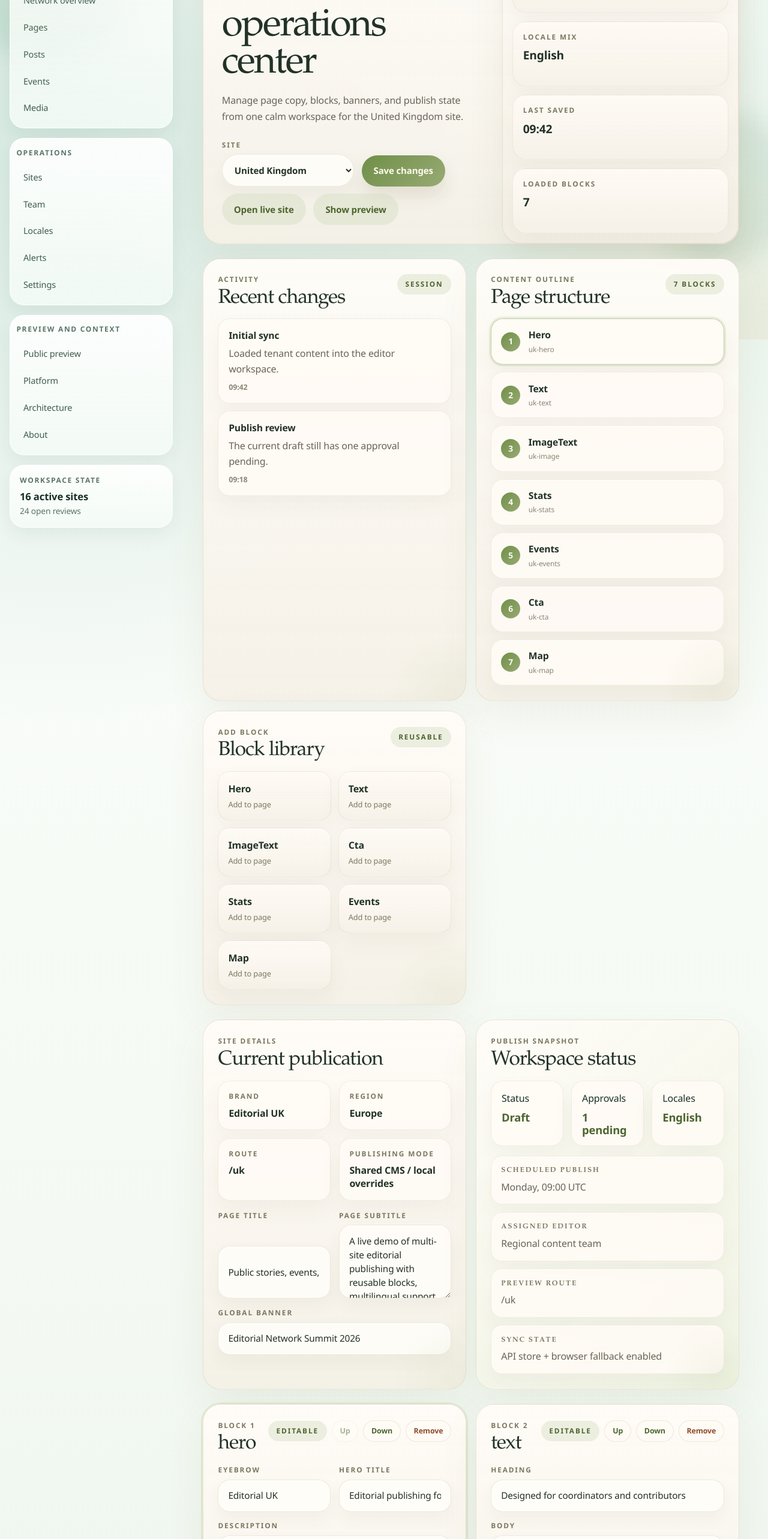
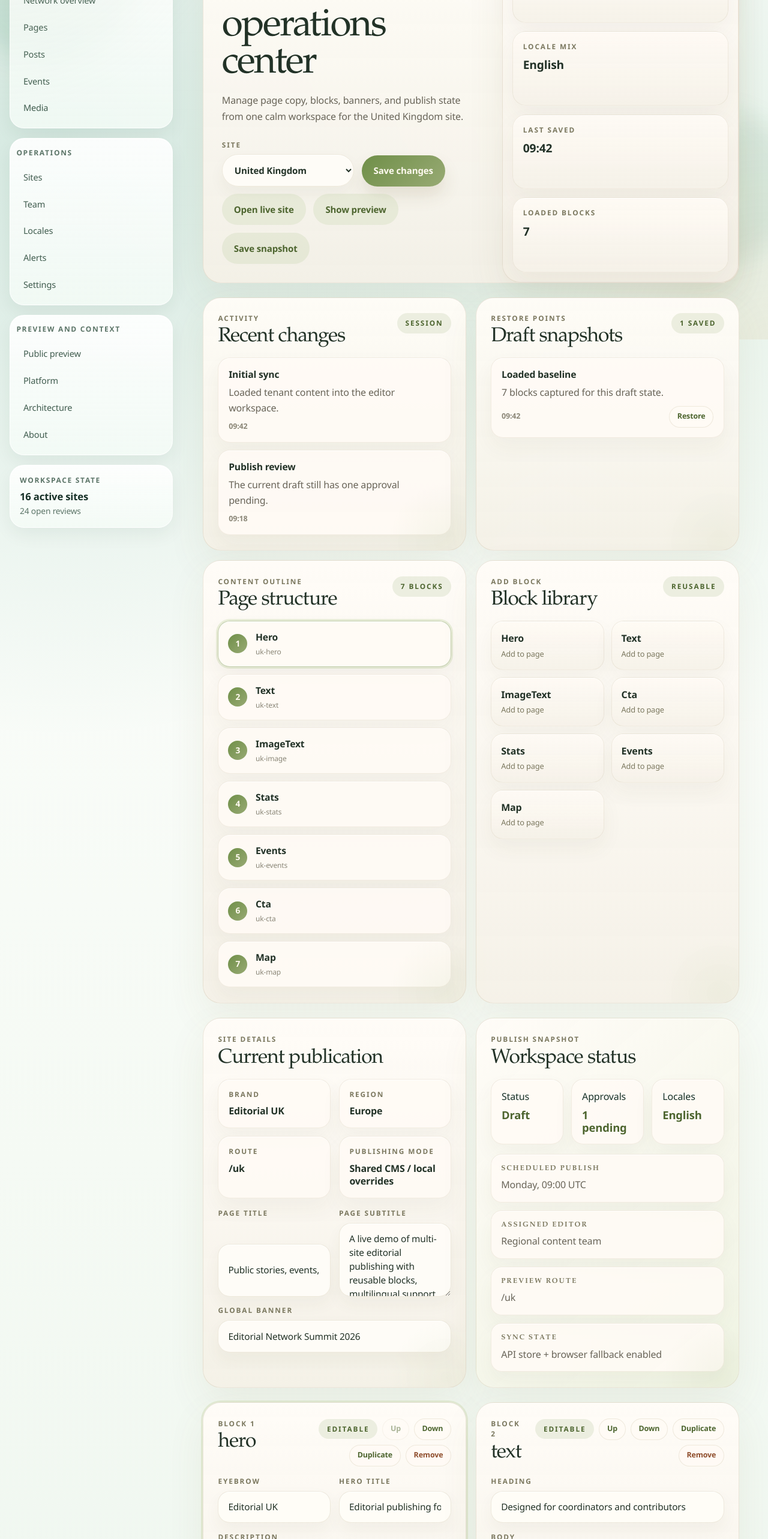
Before and after one commit to rajat1155-rrrkk/Editorial-CMS, a Next.js app: page /admin in a window 1280 px wide. Shown: the part 234-2800 px from the top of the page at 60% size. Built offline with nearby package versions, Linux system fonts and the light colour scheme.

Commit message:
Add admin snapshots and duplication

```diff
--- a/app/globals.css
+++ b/app/globals.css
@@ -2520,6 +2520,18 @@ h3,
   color: #8b8778;
   font-size: 0.78rem;
   font-weight: 600;
+}
+
+.admin-history-item__footer {
+  display: flex;
+  align-items: center;
+  justify-content: space-between;
+  gap: 0.75rem;
+  margin-top: 0.55rem;
+}
+
+.admin-history-item__footer span {
+  margin-top: 0;
 }
 
 .admin-preview-panel {
--- a/components/admin/admin-editor.tsx
+++ b/components/admin/admin-editor.tsx
@@ -20,6 +20,16 @@ type HistoryEntry = {
   detail: string;
   time: string;
 };
+type RevisionEntry = {
+  id: string;
+  label: string;
+  time: string;
+  snapshot: TenantContent;
+};
+
+function timeLabel() {
+  return new Date().toLocaleTimeString([], { hour: "2-digit", minute: "2-digit" });
+}
 
 function createBlock(type: CmsBlockType): CmsBlock {
   const id = `${type}-${Date.now().toString(36)}-${Math.random().toString(36).slice(2, 6)}`;
@@ -115,6 +125,7 @@ export function AdminEditor({ initialSite }: AdminEditorProps) {
     { label: "Initial sync", detail: "Loaded tenant content into the editor workspace.", time: "09:42" },
     { label: "Publish review", detail: "The current draft still has one approval pending.", time: "09:18" }
   ]);
+  const [revisions, setRevisions] = useState<RevisionEntry[]>([]);
 
   const currentTenant = TENANT_DIRECTORY.find((tenant) => tenant.slug === site);
   const publicRoute = `/${site}`;
@@ -127,6 +138,14 @@ export function AdminEditor({ initialSite }: AdminEditorProps) {
       const nextContent = stored ? (JSON.parse(stored) as TenantContent) : data.content;
       setContent(nextContent);
       setActiveBlockId(nextContent.blocks[0]?.id ?? null);
+      setRevisions([
+        {
+          id: `initial-${site}`,
+          label: "Loaded baseline",
+          time: "09:42",
+          snapshot: clone(nextContent)
+        }
+      ]);
       setNotice("");
     }
 
@@ -164,6 +183,33 @@ export function AdminEditor({ initialSite }: AdminEditorProps) {
         {
           label: "Block reordered",
           detail: `Moved block ${index + 1} ${direction < 0 ? "up" : "down"} in the page outline.`,
+          time: "Just now"
+        },
+        ...current
+      ].slice(0, 6)
+    );
+  }
+
+  function duplicateBlock(index: number) {
+    const sourceBlock = content?.blocks[index];
+    if (!sourceBlock) return;
+
+    const duplicatedBlock = clone(sourceBlock);
+    duplicatedBlock.id = `${sourceBlock.type}-${Date.now().toString(36)}-${Math.random().toString(36).slice(2, 6)}`;
+
+    updateContent((current) => {
+      const nextBlocks = [...current.blocks];
+      nextBlocks.splice(index + 1, 0, duplicatedBlock);
+      current.blocks = nextBlocks;
+      return current;
+    });
+
+    setActiveBlockId(duplicatedBlock.id);
+    setHistory((current) =>
+      [
+        {
+          label: "Block duplicated",
+          detail: `${sourceBlock.type} block copied into the next position.`,
           time: "Just now"
         },
         ...current
@@ -213,6 +259,47 @@ export function AdminEditor({ initialSite }: AdminEditorProps) {
     );
   }
 
+  function createRevision(label: string) {
+    if (!content) return;
+
+    const revision: RevisionEntry = {
+      id: `revision-${Date.now().toString(36)}`,
+      label,
+      time: timeLabel(),
+      snapshot: clone(content)
+    };
+
+    setRevisions((current) => [revision, ...current].slice(0, 6));
+    setHistory((current) =>
+      [
+        {
+          label: "Snapshot created",
+          detail: `${label} saved as a restorable point-in-time draft.`,
+          time: "Just now"
+        },
+        ...current
+      ].slice(0, 6)
+    );
+    setNotice(`Snapshot saved: ${label}`);
+  }
+
+  function restoreRevision(revision: RevisionEntry) {
+    const restored = clone(revision.snapshot);
+    setContent(restored);
+    setActiveBlockId(restored.blocks[0]?.id ?? null);
+    setHistory((current) =>
+      [
+        {
+          label: "Revision restored",
+          detail: `Restored the draft from ${revision.label}.`,
+          time: "Just now"
+        },
+        ...current
+      ].slice(0, 6)
+    );
+    setNotice(`Restored snapshot: ${revision.label}`);
+  }
+
   async function save() {
     if (!content) return;
     setSaving(true);
@@ -231,8 +318,19 @@ export function AdminEditor({ initialSite }: AdminEditorProps) {
 
     window.localStorage.setItem(`cms-${site}`, JSON.stringify(content));
     setSaving(false);
-    setLastSavedAt(new Date().toLocaleTimeString([], { hour: "2-digit", minute: "2-digit" }));
+    setLastSavedAt(timeLabel());
     setNotice("Saved to the API store and browser fallback.");
+    setRevisions((current) =>
+      [
+        {
+          id: `save-${Date.now().toString(36)}`,
+          label: "Saved draft",
+          time: timeLabel(),
+          snapshot: clone(content)
+        },
+        ...current
+      ].slice(0, 6)
+    );
     setHistory((current) =>
       [
         {
@@ -289,6 +387,14 @@ export function AdminEditor({ initialSite }: AdminEditorProps) {
               >
                 {previewMode ? "Hide preview" : "Show preview"}
               </button>
+              <button
+                type="button"
+                onClick={() => createRevision("Manual snapshot")}
+                disabled={!content}
+                className="admin-button admin-button--secondary"
+              >
+                Save snapshot
+              </button>
             </div>
 
             {notice ? <p className="admin-lede admin-notice">{notice}</p> : null}
@@ -332,6 +438,35 @@ export function AdminEditor({ initialSite }: AdminEditorProps) {
                       <strong>{entry.label}</strong>
                       <p>{entry.detail}</p>
                       <span>{entry.time}</span>
+                    </article>
+                  ))}
+                </div>
+              </article>
+
+              <article className="admin-card">
+                <div className="admin-block__header">
+                  <div>
+                    <p className="admin-card__eyebrow">Restore points</p>
+                    <h2>Draft snapshots</h2>
+                  </div>
+                  <span className="admin-block__badge">{revisions.length} saved</span>
+                </div>
+
+                <div className="admin-history-list">
+                  {revisions.map((revision) => (
+                    <article key={revision.id} className="admin-history-item">
+                      <strong>{revision.label}</strong>
+                      <p>{revision.snapshot.blocks.length} blocks captured for this draft state.</p>
+                      <div className="admin-history-item__footer">
+                        <span>{revision.time}</span>
+                        <button
+                          type="button"
+                          onClick={() => restoreRevision(revision)}
+                          className="admin-toolbar-button"
+                        >
+                          Restore
+                        </button>
+                      </div>
                     </article>
                   ))}
                 </div>
@@ -540,6 +675,13 @@ export function AdminEditor({ initialSite }: AdminEditorProps) {
                         className="admin-toolbar-button"
                       >
                         Down
+                      </button>
+                      <button
+                        type="button"
+                        onClick={() => duplicateBlock(index)}
+                        className="admin-toolbar-button"
+                      >
+                        Duplicate
                       </button>
                       <button
                         type="button"
```
